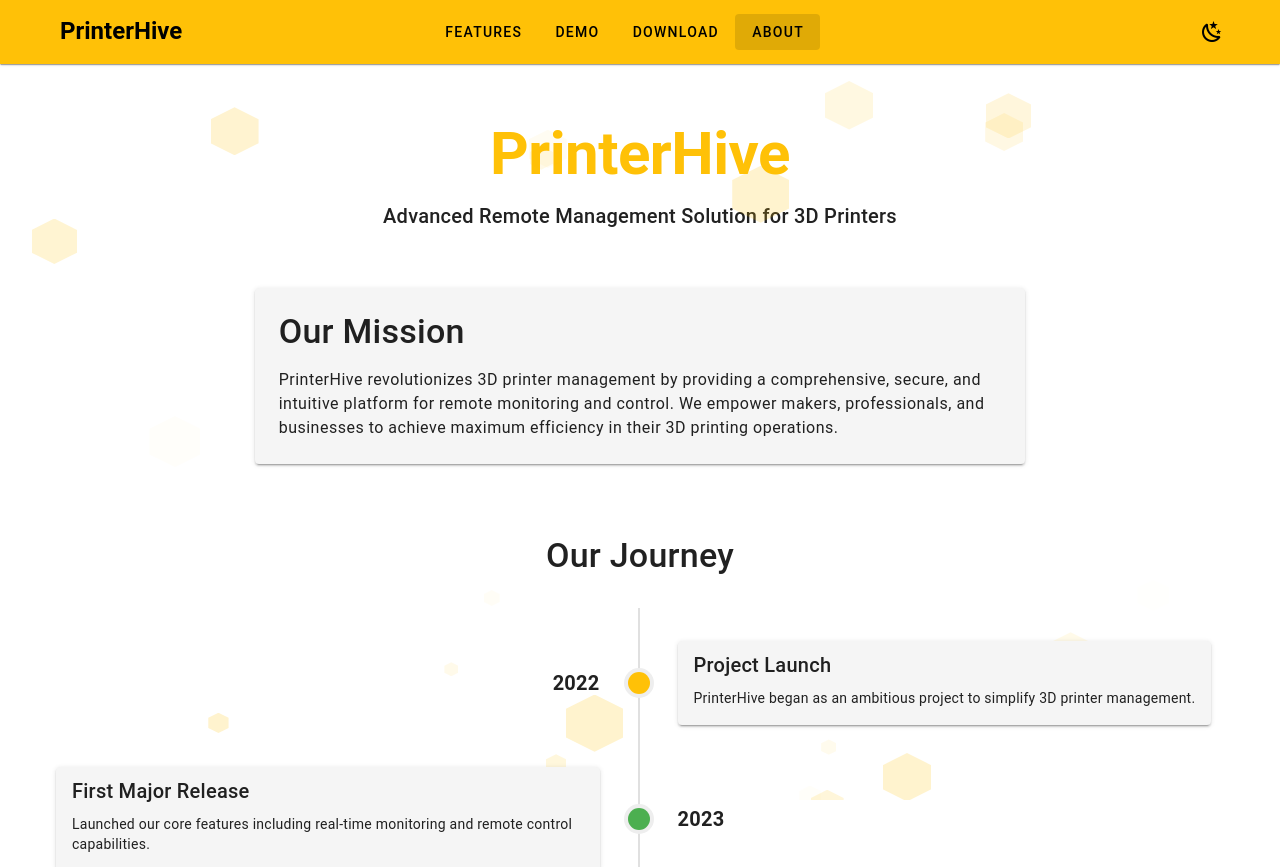
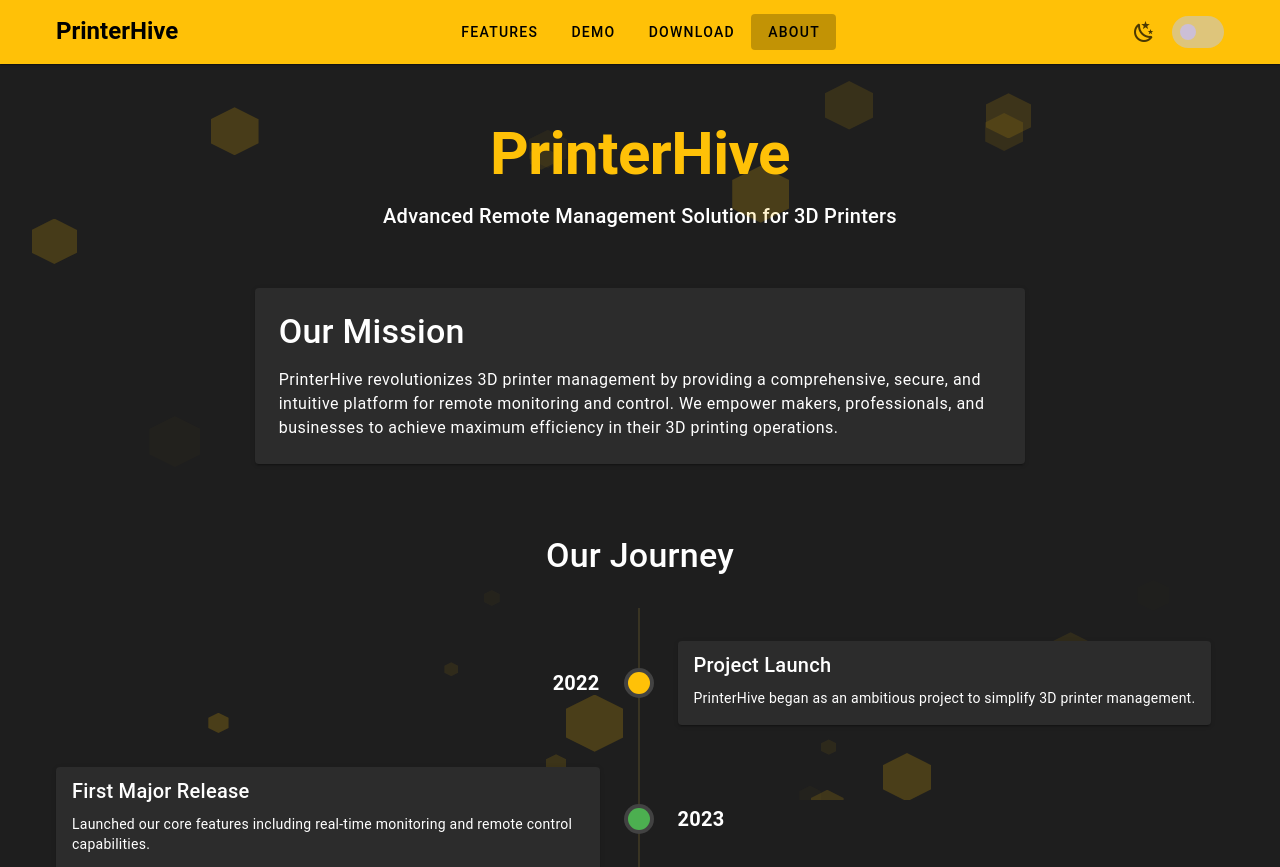
Before and after one commit to KAV4N/PrinterHive, a Vue app: page /about in a window 1280 px wide. Shown: the top 867 px of the page. Built offline with nearby package versions, Linux system fonts and the light colour scheme; the HTML template or start-up script is replaced by a standard one.

Commit message:
Fixed theme switching

```diff
--- a/src/App.vue
+++ b/src/App.vue
@@ -10,7 +10,6 @@
 
 <script lang="ts">
 import { defineComponent } from 'vue';
-import { RouterView } from 'vue-router';
 import AppHeader from '@/components/AppHeader.vue';
 import AppFooter from '@/components/AppFooter.vue';
 import AppAmbientBackground from '@/components/AppAmbientBackground.vue';
--- a/src/components/AppFooter.vue
+++ b/src/components/AppFooter.vue
@@ -25,7 +25,7 @@
   </v-footer>
 </template>
 
-<script>
+<script lang="ts">
 export default {
   name: 'AppFooter',
 
--- a/src/components/AppHeader.vue
+++ b/src/components/AppHeader.vue
@@ -1,34 +1,51 @@
 <template>
   <v-app-bar color="primary" prominent elevation="1">
-    <v-container class="d-flex">
-      <v-row align="center" justify="space-between">
+    <v-container>
+      <v-row align="center">
+        <v-col :cols="$vuetify.display.smAndDown ? 9 : 3" class="d-flex justify-start">
           <v-toolbar-title
             style="cursor: pointer"
             @click="$router.push('/')"
-          class="ms-4 font-weight-bold text-h5"
+            class="font-weight-bold text-h5"
           >
             PrinterHive
           </v-toolbar-title>
-        <v-row v-if="$vuetify.display.mdAndUp" dense no-gutters>
-          <v-btn to="/features">Features</v-btn>
-          <v-btn to="/demo">Demo</v-btn>
-          <v-btn to="/download">Download</v-btn>
-          <v-btn to="/about">About</v-btn>
-        </v-row>
-        <v-btn v-if="$vuetify.display.mdAndUp" @click="toggleTheme" icon>
-            <v-icon>
-              {{ themeStore.isDark ? 'mdi-weather-sunny' : 'mdi-weather-night' }}
-            </v-icon>
+        </v-col>
+
+        <v-col v-if="$vuetify.display.mdAndUp" cols="6" class="d-flex justify-center">
+          <v-row dense no-gutters justify="center">
+            <v-btn
+              v-for="item in navigationItems"
+              :key="item.title"
+              :to="item.path"
+            >
+              {{ item.title }}
             </v-btn>
           </v-row>
+        </v-col>
+
+        <v-col :cols="$vuetify.display.smAndDown ? 3 : 3" class="d-flex justify-end align-center">
+          <v-switch v-if="$vuetify.display.mdAndUp"
+            :model-value="themeStore?.isLight"
+            @update:model-value="toggleTheme"
+            hide-details
+            inset
+          >
+            <template v-slot:prepend>
+              <v-icon :icon="themeStore?.isLight ? 'mdi-weather-sunny' : 'mdi-weather-night'" />
+            </template>
+          </v-switch>
 
           <v-app-bar-nav-icon
             variant="text"
             @click.stop="drawer = !drawer"
             v-if="$vuetify.display.smAndDown"
           ></v-app-bar-nav-icon>
+        </v-col>
+      </v-row>
     </v-container>
   </v-app-bar>
+
 
   <v-navigation-drawer v-model="drawer" location="right" temporary>
     <v-list>
@@ -41,23 +58,23 @@
         <v-list-item-title>{{ item.title }}</v-list-item-title>
       </v-list-item>
 
-      <v-list-item @click="toggleTheme">
-        <v-list-item-title>
-          {{ themeStore.isDark ? 'Light Mode' : 'Dark Mode' }}
-        </v-list-item-title>
-        <template v-slot:append>
-          <v-icon>
-            {{ themeStore.isDark ? 'mdi-weather-sunny' : 'mdi-weather-night' }}
-          </v-icon>
+      <v-list-item>
+        <v-switch
+          :model-value="themeStore?.isLight"
+          @update:model-value="toggleTheme"
+          hide-details
+          inset
+        >
+          <template v-slot:prepend>
+            <v-icon :icon="themeStore?.isLight ? 'mdi-weather-sunny' : 'mdi-weather-night'" />
           </template>
+        </v-switch>
       </v-list-item>
     </v-list>
   </v-navigation-drawer>
 </template>
-
-<script lang="ts">
+<script>
 import { useThemeStore } from '@/stores/themeStore'
-import { useTheme } from 'vuetify'
 
 export default {
   name: 'AppHeader',
@@ -68,23 +85,20 @@ export default {
       { title: 'Demo', path: '/demo' },
       { title: 'Download', path: '/download' },
       { title: 'About', path: '/about' }
-    ]
+    ],
+    themeStore: useThemeStore()
   }),
-  setup() {
-    const themeStore = useThemeStore()
-    const theme = useTheme()
-
-    return {
-      themeStore,
-      theme
-    }
+  created() {
+    this.updateVuetifyTheme()
   },
   methods: {
+    updateVuetifyTheme() {
+      const themeName = this.themeStore.isLight ? 'LightPrinterHiveTheme' : 'PrinterHiveTheme'
+      this.$vuetify.theme.global.name = themeName
+    },
     toggleTheme() {
       this.themeStore.toggleTheme()
-      this.theme.global.name.value = this.themeStore.isDark
-        ? 'PrinterHiveTheme'
-        : 'LightPrinterHiveTheme'
+      this.updateVuetifyTheme()
     }
   }
 }
--- a/src/components/HomeDashboardPreview.vue
+++ b/src/components/HomeDashboardPreview.vue
@@ -17,9 +17,6 @@
             ></v-list-item>
           </v-list>
         </v-col>
-        <v-col cols="12" md="6">
-          <v-img src="@/assets/dashboard-preview.png" cover height="100%"></v-img>
-        </v-col>
       </v-row>
     </v-card>
   </template>
--- /dev/null
+++ b/src/components/ThemeToggle.vue
@@ -0,0 +1,45 @@
+<template>
+  <v-switch
+    v-model="isDark"
+    :label="isDark ? 'Dark Mode' : 'Light Mode'"
+    color="primary"
+    hide-details
+    inset
+    @change="toggleTheme"
+  >
+    <template v-slot:prepend>
+      <v-icon :icon="isDark ? 'mdi-weather-night' : 'mdi-weather-sunny'" />
+    </template>
+  </v-switch>
+</template>
+
+<script>
+export default {
+  name: 'ThemeToggle',
+  data() {
+    return {
+      isDark: false
+    }
+  },
+  created() {
+    // Initialize theme based on user's stored preference or system preference
+    const savedTheme = localStorage.getItem('theme')
+    if (savedTheme) {
+      this.isDark = savedTheme === 'dark'
+    } else {
+      this.isDark = window.matchMedia('(prefers-color-scheme: dark)').matches
+    }
+    this.applyTheme()
+  },
+  methods: {
+    toggleTheme() {
+      this.applyTheme()
+      // Save user preference
+      localStorage.setItem('theme', this.isDark ? 'dark' : 'light')
+    },
+    applyTheme() {
+      this.$vuetify.theme.global.name = this.isDark ? 'dark' : 'light'
+    }
+  }
+}
+</script>
--- a/src/main.ts
+++ b/src/main.ts
@@ -1,36 +1,15 @@
 import { createApp } from 'vue'
 import { createPinia } from 'pinia'
-import { createVuetify } from 'vuetify'
-import 'vuetify/styles'
-import { PrinterHiveTheme, LightPrinterHiveTheme } from '@/theme/printerHiveTheme'
 import App from './App.vue'
 import router from './router'
-import * as components from 'vuetify/components'
-import * as directives from 'vuetify/directives'
-import axios from 'axios'
+import vuetify from './plugins/vuetify'
 
-const app = createApp(App)
+const app = createApp(App);
+const pinia = createPinia()
 
-// Create Pinia and Vuetify instances
-const pinia = createPinia()
-const vuetify = createVuetify({
-  theme: {
-    defaultTheme: 'LightPrinterHiveTheme', // set default theme
-    themes: {
-      PrinterHiveTheme,
-      LightPrinterHiveTheme
-    }
-  },
-  components,
-  directives
-})
 
-axios.defaults.baseURL = 'http://localhost'
+app.use(pinia);
+app.use(router);
+app.use(vuetify);
 
-// Mount the app
-app.use(pinia)
-app.use(router)
-app.use(vuetify)
-
-// Watch for changes in the Pinia store's theme and update the Vuetify theme
-app.mount('#app')
+app.mount('#app');
--- /dev/null
+++ b/src/plugins/axios.ts
@@ -0,0 +1,9 @@
+import axios from 'axios'
+
+const configData =  {
+  baseURL: 'http://localhost',
+}
+
+export default axios.create({
+    baseURL: configData.baseURL
+})
--- /dev/null
+++ b/src/plugins/vuetify.ts
@@ -0,0 +1,17 @@
+import { createApp } from 'vue'
+import { createVuetify } from 'vuetify'
+import * as components from 'vuetify/components'
+import * as directives from 'vuetify/directives'
+import { PrinterHiveTheme, LightPrinterHiveTheme } from '@/theme/printerHiveTheme'
+
+export default createVuetify({
+    theme: {
+      defaultTheme: 'LightPrinterHiveTheme',
+      themes: {
+        PrinterHiveTheme,
+        LightPrinterHiveTheme
+      }
+    },
+    components,
+    directives
+  });
--- a/src/stores/themeStore.ts
+++ b/src/stores/themeStore.ts
@@ -1,13 +1,21 @@
 import { defineStore } from 'pinia'
 
 export const useThemeStore = defineStore('theme', {
-  state: () => ({
-    isDark: localStorage.getItem('theme') === 'dark'
-  }),
+  state: () => {
+    if (!localStorage.getItem('theme')) {
+      localStorage.setItem('theme', 'dark')
+    }
+    const savedTheme = localStorage.getItem('theme')
+
+    return {
+      isLight: savedTheme === 'light'
+    }
+  },
   actions: {
     toggleTheme() {
-      this.isDark = !this.isDark
-      localStorage.setItem('theme', this.isDark ? 'dark' : 'light')
+      this.isLight = !this.isLight
+      const newTheme = this.isLight ? 'light' : 'dark'
+      localStorage.setItem('theme', newTheme)
     }
   }
 })
--- a/src/stores/versionStore.ts
+++ b/src/stores/versionStore.ts
@@ -1,5 +1,5 @@
 import { defineStore } from 'pinia';
-import axios from 'axios';
+import axios from '@/plugins/axios';
 import type { Version, VersionState } from '@/types/version';
 
 const initialRequestState = {
--- a/src/views/NotFound.vue
+++ b/src/views/NotFound.vue
@@ -2,7 +2,6 @@
   <v-container class="text-center">
     <v-row>
       <v-col>
-        <v-img src="@/assets/404.png" max-width="400" class="mb-5"></v-img>
         <h1 class="text-h1 font-weight-bold">404</h1>
         <h2 class="text-h2 font-weight-bold my-4">Page Not Found</h2>
         <v-btn color="primary" size="x-large" @click="goHome">
@@ -16,13 +15,10 @@
 
 <script lang="ts">
 import { defineComponent } from 'vue';
-import { useRouter } from 'vue-router';
-
 export default defineComponent({
   name: 'NotFound',
   data() {
     return {
-      router: useRouter()
     };
   },
 
@@ -31,7 +27,7 @@ export default defineComponent({
 
   methods: {
     goHome() {
-      this.router.push('/');
+      this.$router.push('/');
     },
   },
 });
```
Lines whose indentation alone changed are shown as unchanged.
